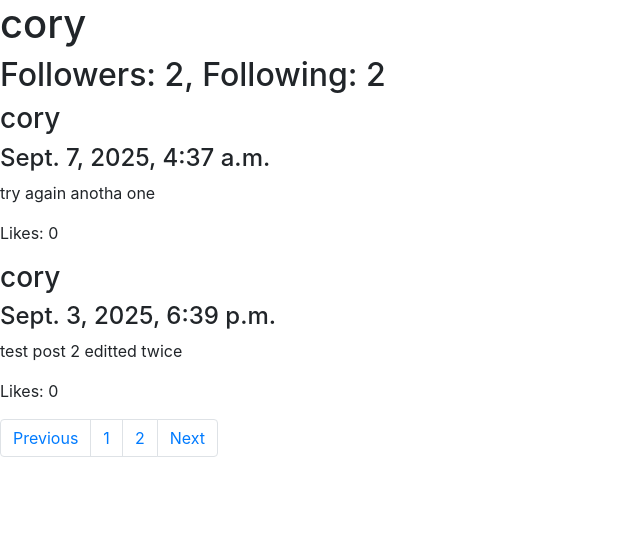
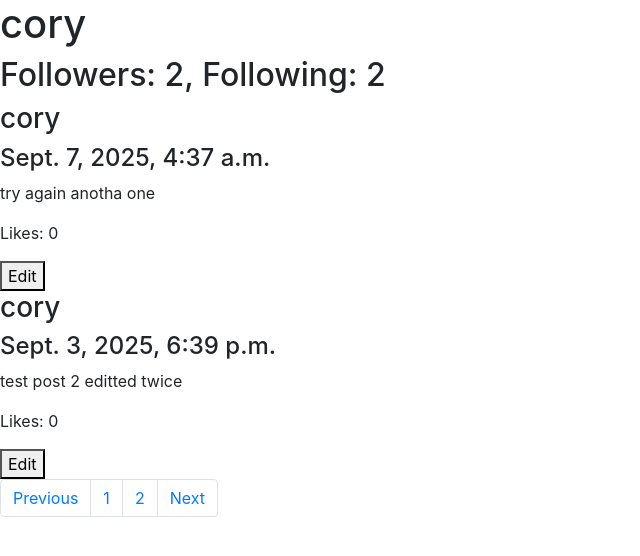
Before and after one commit to CoryChilton/cs50web, a Django app: page /profile/1 in a window 1280 px wide. Shown: the part 56-612 px from the top of the page, without its empty margins (0-640 px from the left). Run offline with Django 3.2, Linux system fonts and the light colour scheme; a user stored in the database is signed in; data comes from the database, SQL or seed files in the repository; both versions use the stored data as it was after the commit; some libraries are stand-ins or nearby versions.

Commit message:
add post editing \nStill need to prevent page reload on edit

```diff
--- a/project4/network/static/network/js/profile.js
+++ b/project4/network/static/network/js/profile.js
@@ -7,6 +7,10 @@ document.addEventListener('DOMContentLoaded', () => {
     if (unfollowButton) {
         unfollowButton.addEventListener('click', unfollow);
     }
+    const editButtons = document.querySelectorAll('.edit-button');
+    editButtons.forEach(eb => {
+        eb.addEventListener('click', clickEditButton);
+    })
 
     function follow(e) {
         const userId = this.dataset.userId;
@@ -31,4 +35,15 @@ document.addEventListener('DOMContentLoaded', () => {
             location.reload();
         })
     }
+
+    function clickEditButton(e) {
+        console.log(this.dataset.postId);
+        form_div = document.querySelector(`.form-div[data-post-id="${this.dataset.postId}"]`);
+        post_div = document.querySelector(`.post-div[data-post-id="${this.dataset.postId}"]`);
+        textarea = document.querySelector(`.form-div[data-post-id="${this.dataset.postId}"] textarea`);
+        content_p = document.querySelector(`.content[data-post-id="${this.dataset.postId}"]`)
+        textarea.value = content_p.innerText
+        form_div.classList.toggle("hidden");
+        post_div.classList.toggle("hidden");
+    }
 })
--- a/project4/network/static/network/styles.css
+++ b/project4/network/static/network/styles.css
@@ -0,0 +1,3 @@
+.hidden {
+    display: none;
+}
--- a/project4/network/templates/network/profile.html
+++ b/project4/network/templates/network/profile.html
@@ -15,10 +15,23 @@
     {% endif %}
 
     {% for p in posts %}
-        <h3>{{ p.user.username }}</h3>
-        <h4>{{  p.created_timestamp }}</h4>
-        <p>{{ p.content }}</p>
-        <p>Likes: {{ p.like_count }}</p>
+        <div class="post-div" data-post-id={{ p.pk }}>
+            <h3>{{ p.user.username }}</h3>
+            <h4>{{  p.created_timestamp }}</h4>
+            <p class="content" data-post-id={{ p.pk }}>{{ p.content }}</p>
+            <p>Likes: {{ p.like_count }}</p>
+        </div>
+        {% if profile_user == user %}
+            <div class="hidden form-div" data-post-id={{ p.pk }}>
+                <h2>Edit Post</h2>
+                <form action="{% url 'edit_post' p.pk%}" method="post">
+                    {% csrf_token %}
+                    {{ post_form }}
+                    <input type="submit" value="Save">
+                </form>
+            </div>
+            <button data-post-id={{ p.pk }} class="edit-button">Edit</button>
+        {% endif %}
     {% endfor %}
 
     <nav aria-label="Page navigation example">
--- a/project4/network/urls.py
+++ b/project4/network/urls.py
@@ -10,6 +10,7 @@ urlpatterns = [
     path("logout", views.logout_view, name="logout"),
     path("register", views.register, name="register"),
     path("create_post", views.create_post, name="create_post"),
+    path("edit_post/<str:post_id>", views.edit_post, name="edit_post"),
     path("profile/<str:user_id>", views.profile, name="profile"),
     path("profile/<str:user_id>/page/<str:page>", views.profile, name="profile"),
     path("follow/<str:user_id>", views.follow, name="follow"),
--- a/project4/network/views.py
+++ b/project4/network/views.py
@@ -95,6 +95,15 @@ def create_post(request):
     else:
         return redirect('index')
 
+def edit_post(request, post_id):
+    if request.method == "POST":
+        form = PostForm(request.POST)
+        if form.is_valid():
+            p = Post.objects.get(pk=post_id)
+            p.content = request.POST['content']
+            p.save()
+            return redirect('index')
+
 
 def profile(request, user_id, page=1):
     profile_user = User.objects.get(pk=user_id)
@@ -107,6 +116,7 @@ def profile(request, user_id, page=1):
     posts_paginated = Paginator(posts, 2)
     page_nums = range(1, posts_paginated.num_pages + 1)
     page = int(page)
+    post_form = PostForm()
 
     return render(request, 'network/profile.html', {
         'profile_user': profile_user,
@@ -117,6 +127,7 @@ def profile(request, user_id, page=1):
         'page_nums': page_nums,
         'next_page': page + 1 if page + 1 <= posts_paginated.num_pages else posts_paginated.num_pages,
         'prev_page': page - 1 if page - 1 > 0 else 1,
+        'post_form': post_form,
     })
 
 
```
Also changed, not shown: project4/db.sqlite3.
